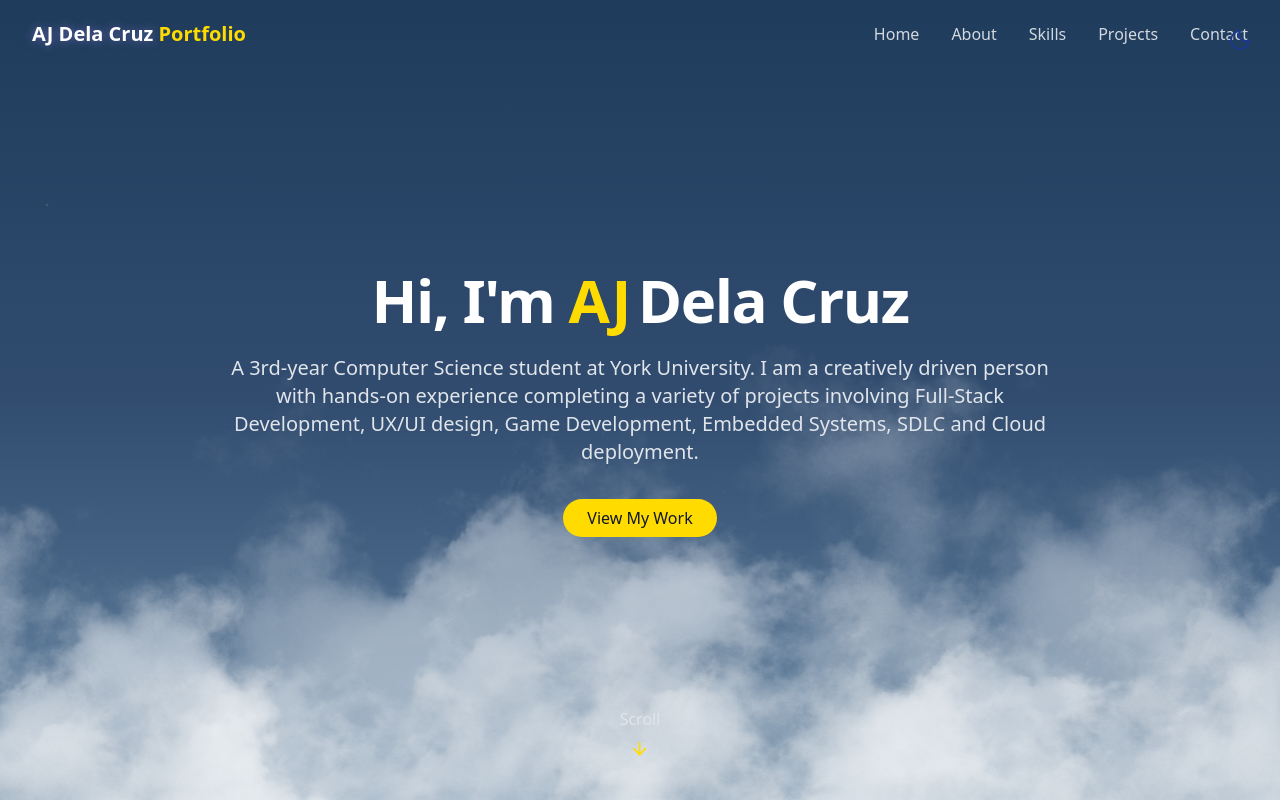
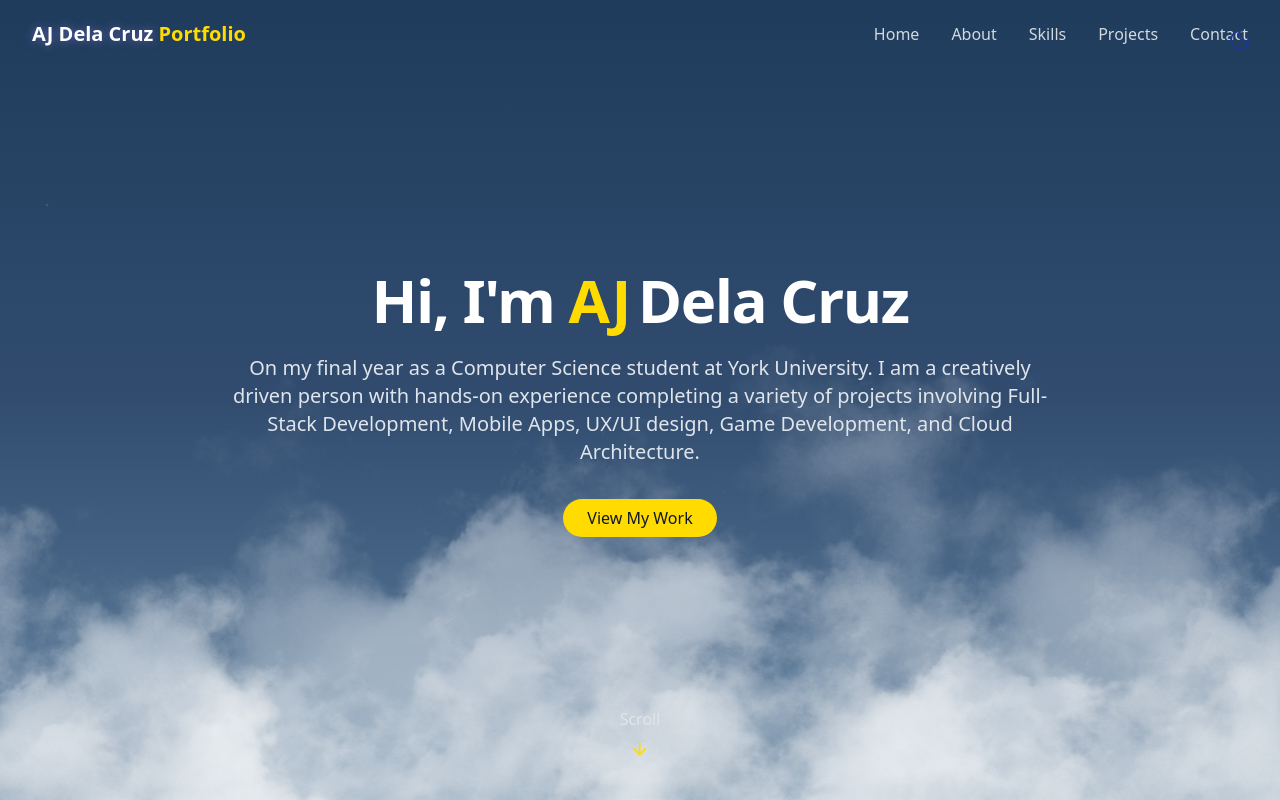
Before and after one commit to Yad1999/aj-stellar-portfolio, a React (Vite) app: page / in a window 1280 px wide. Shown: the top 800 px of the page. Built offline with nearby package versions, Linux system fonts and the light colour scheme.

Commit message:
feat: add HeroSection component with introductory bio and call-to-action button

```diff
--- a/src/components/HeroSection.jsx
+++ b/src/components/HeroSection.jsx
@@ -15,9 +15,9 @@ export const HeroSection = () => {
                     </h1>
 
                     <p className="text-lg md:text-xl text-muted-foreground max-2-2xl mx-auto opacity-0 animate-fade-in-delay-4">
-                        A 3rd-year Computer Science student at York University.
+                        On my final year as a Computer Science student at York University.
                         I am a creatively driven person with hands-on experience completing a variety of projects
-                        involving Full-Stack Development, UX/UI design, Game Development, Embedded Systems, SDLC and Cloud deployment.
+                        involving Full-Stack Development, Mobile Apps, UX/UI design, Game Development, and Cloud Architecture.
                     </p>
 
                     <div className="pt-4 opacity-0 animate-fade-in-delay-4">
```
